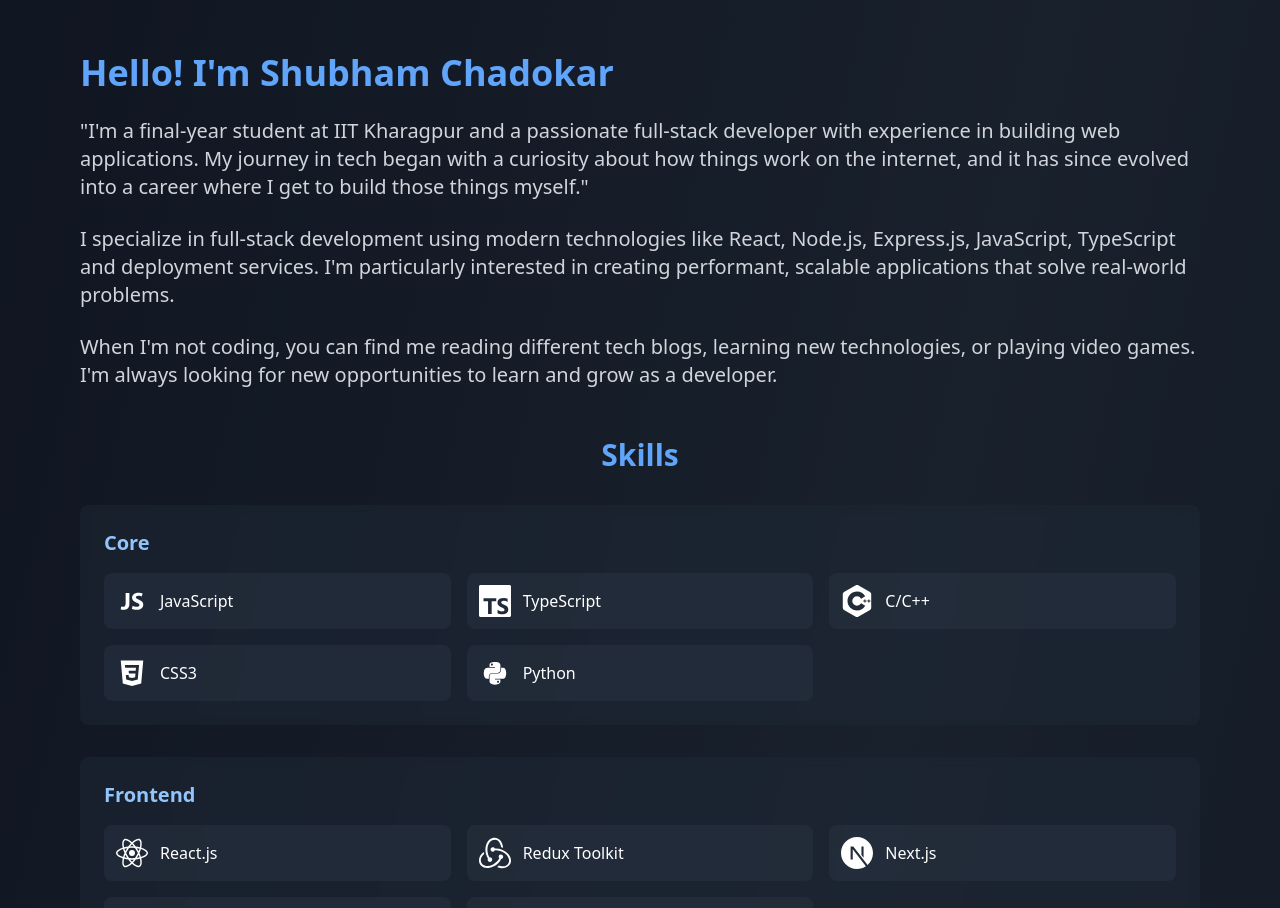
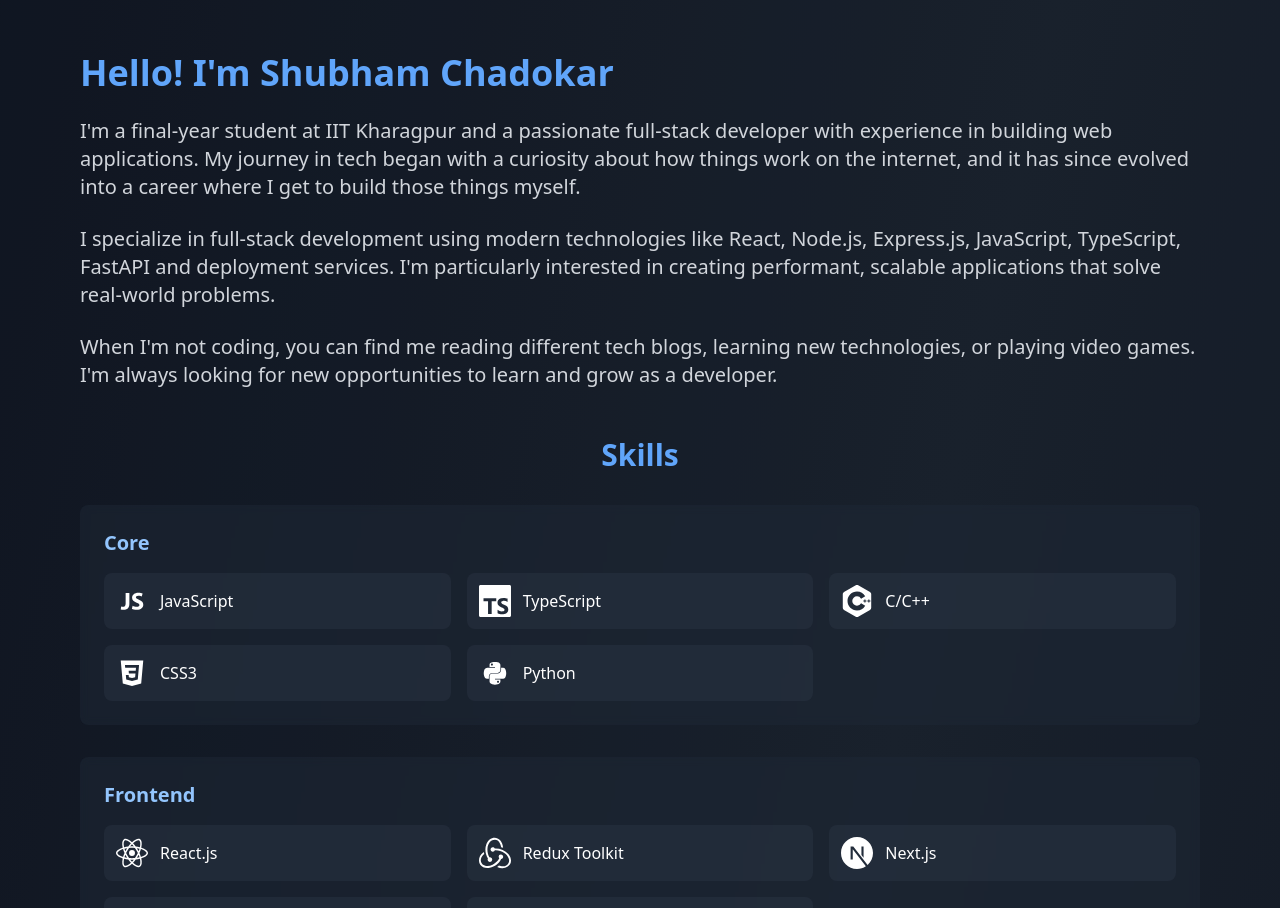
Before and after one commit to Chadokar/portfolio, a React (Vite) app: page / in a window 1280 px wide. Shown: the part 995-1903 px from the top of the page. Built offline with nearby package versions, Linux system fonts and the light colour scheme.

Commit message:
about updates

```diff
--- a/src/components/About.tsx
+++ b/src/components/About.tsx
@@ -49,16 +49,16 @@
               Hello! I'm Shubham Chadokar
             </h2>
             <p className="text-xl text-gray-300">
-              "I'm a final-year student at IIT Kharagpur and a passionate
+              I'm a final-year student at IIT Kharagpur and a passionate
               full-stack developer with experience in building web applications.
               My journey in tech began with a curiosity about how things work on
               the internet, and it has since evolved into a career where I get
-              to build those things myself."
+              to build those things myself.
             </p>
             <p className="text-xl text-gray-300">
               I specialize in full-stack development using modern technologies
-              like React, Node.js, Express.js, JavaScript, TypeScript and
-              deployment services. I'm particularly interested in creating
+              like React, Node.js, Express.js, JavaScript, TypeScript, FastAPI
+              and deployment services. I'm particularly interested in creating
               performant, scalable applications that solve real-world problems.
             </p>
             <p className="text-xl text-gray-300">
```
